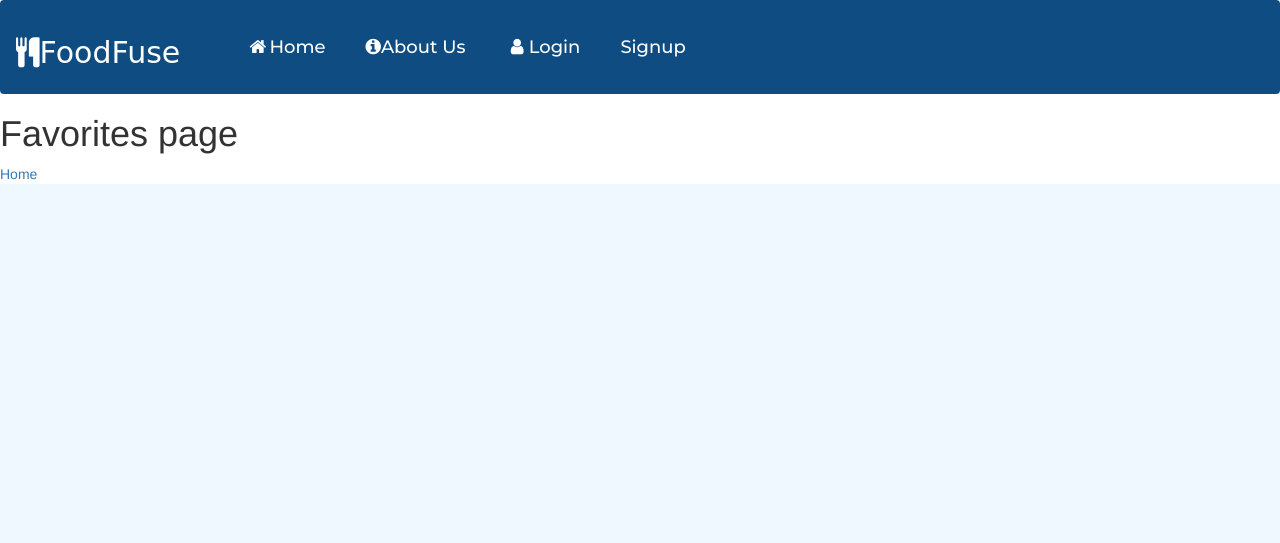
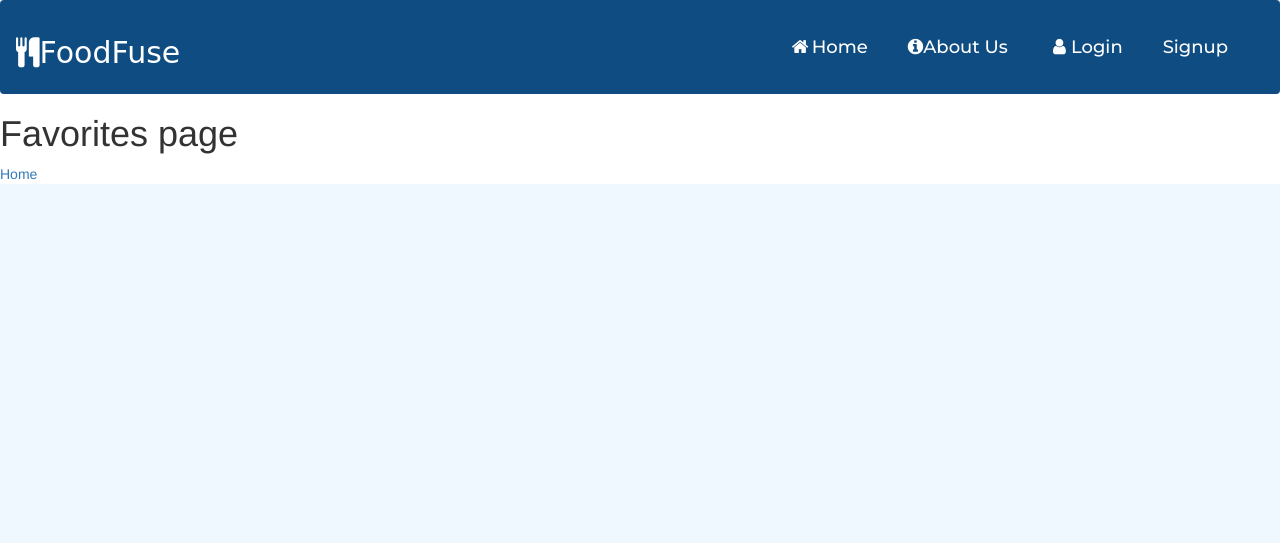
Before and after one commit to thleigh/FoodFuse, a Django app: page /favorites/ in a window 1280 px wide. Shown: the top 543 px of the page. Run offline with Django 3.2, Linux system fonts and the light colour scheme; data that the repository does not hold is empty; some libraries are stand-ins or nearby versions; some web fonts are replaced.

Commit message:
move navbar links to right

```diff
--- a/main_app/templates/layout.html
+++ b/main_app/templates/layout.html
@@ -13,7 +13,7 @@
 <!-- top nav -->
   <nav class="navbar navbar-expand-lg navbar-dark mr-auto" style="background-color: #0F4C81; margin:0px; padding:0px;">
           <a class="navbar-brand px-4 text-left" style="font-family: 'Merienda One', cursive; font-size: 30px;" href="/"><i class="fa fa-cutlery"></i>FoodFuse</a>
-          <div class="navbar-text navbar">
+          <div class="navbar-text navbar ml-auto">
             <a class="navbar-brand px-4" style="font-family: 'Montserrat', sans-serif;" href="/"><i class="fa fa-fw fa-home"></i>Home</a>
             <a class="navbar-brand px-4" style="font-family: 'Montserrat', sans-serif;" href="/about/"><i class="fa fa-info-circle"></i>About Us</a>
             {% if user.is_authenticated %}
```
Also changed, not shown: README.md.
